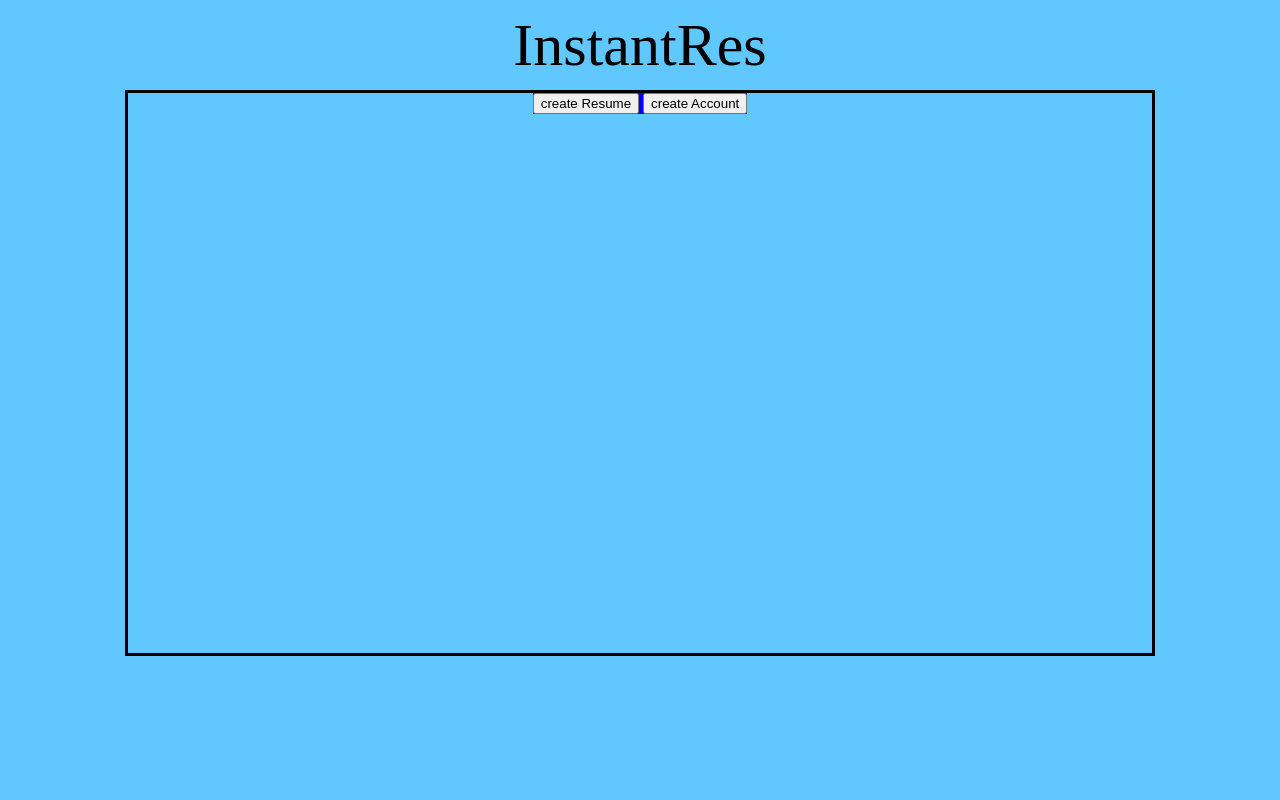
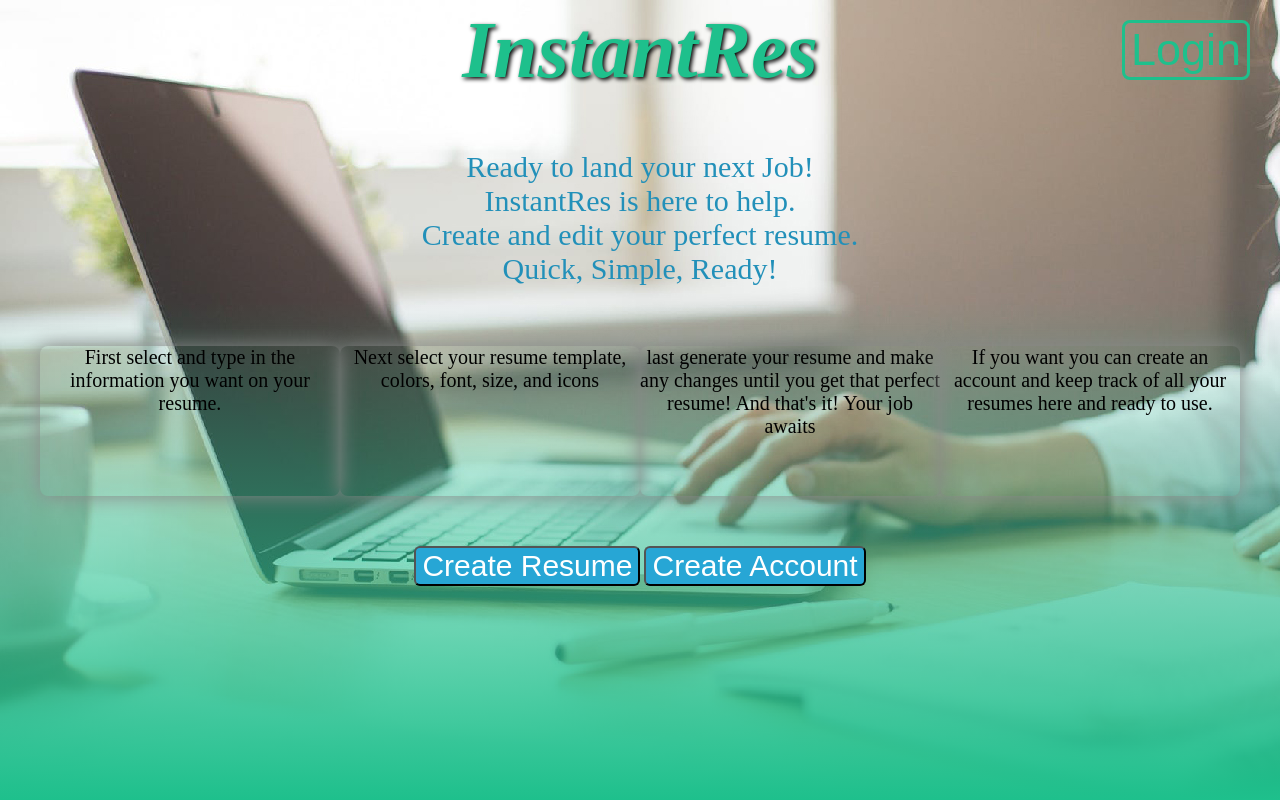
Before and after one commit to CristianLopezFlores/InstantRes, a plain HTML site: page InstantRes.html in a window 1280 px wide. Drawn offline with Linux system fonts and the light colour scheme.

Commit message:
create home and info input page

```diff
--- a/InstantRes.css
+++ b/InstantRes.css
@@ -1,32 +1,226 @@
 body{
     margin: 0;
-    background-color:#60C7FF;
+    background-color:#1EC08C;
 }
-#header, .mainMenu,#menuOptions{
+#header,#intro,#menuOptions,#header,#info,.infoSec{
     position: relative;
+    display: block;
+}
+
+#intro,#menuOptions,#info{
+    padding-top:0px;
+}
+#container{
+    margin: 0;
+    padding: 0;
+    width:100%;
+    height:100vh;
+    background-image: url("officePhone.jpg");
+}
+#gradient{
+    position: absolute;
+    width:100%;
+    height:500px;
+    bottom: 0px;
+    background: linear-gradient(
+    to top,
+    #1EC08C,
+    rgba(255, 0, 0, 0)
+    )
 }
 #header{
-
-    width:100%;
-    height:90px;
+    width: 100%;
+    height: 120px;
     display: flex;
     align-items: center;
     justify-content: center;
-    font-size: 60px;
+}
+#login{
+    position: absolute;
+    bottom: 0px;
+    color:#1EC08C;
+    border:3px;
+    border-color:#1EC08C;
+    border-style: solid;
+    border-radius: 8px;
+    background-color: none;
+    font-size:15px;
+    background-color: Transparent;
+    background-repeat:no-repeat;
+    display: block;
+}
+#title{
+    margin: 0;
+    font-size:50px;
+    color:#1EC08C;
+    font-style: italic;
+    font-weight: bold;
+    text-shadow: 2px 2px 4px #000000;
+    display: block;
+}
+#intro{
+
+    margin: 0 auto;
+    padding: 10px;
+    width:300px;
+    height:fit-content;
+    font-size:20px;
+    font-family: Chalkduster;
+    text-align: center;
+    color:#2290B9;
+}
+#info{
+
+    margin: 0 auto;
+    width:fit-content;
 
 }
-.mainMenu{
-    margin: 0 auto;
-    width: 80%;
-    height:70%;
-    border-style:solid;
-    border-color: black;
+.infoSec{
+
+    height: 150px;
+    width:300px;
+    font-family: OCR A Std;
+    font-size:20px;
+    text-align: center;
+    border-radius: 8px;
+    box-shadow: 0px 0px  20px #888888;
+
+
+
 }
+
 #menuOptions{
-    background-color: blue;
-    width:200px;
-    height: 100px;
     width:fit-content;
     height:fit-content;
     margin: 0 auto;
 }
+.options{
+    display: inline;
+    border-radius:6px;
+    background-color: #27A6D5 ;
+    color:white;
+    font-size:22px;
+
+
+}
+#container1{
+    width: 100%;
+
+}
+#banner{
+    padding:5px;
+    background-image: url('pexels-photo-733856-2.jpeg')
+}
+#infoHeader{
+
+    position: relative;
+    width: 100%;
+
+    margin: 0 auto;
+    font-size: 17px;
+    font-family: OCR A Std;
+    color:white ;
+    background-color:#27A6D5;
+    box-shadow: 0px 0px  20px black;
+}
+p{
+    text-align: center;
+    margin: 0 0 10px 0;
+    padding:8px 0;
+}
+#additionalinfo{
+    color:#27A6D5;
+    font-size: 15px;
+    font-family: OCR A Std;
+    margin: 0;
+}
+#inputSectContainer{
+    margin: auto;
+    padding: 1px 1px;
+    border-radius: 20px;
+    background-color: #D6DFDC;
+    width: 320px;
+
+}
+#inputSection{
+    width: 300px;
+    position: relative;
+    margin: 10 auto;
+    padding: 5px 0px;
+    border-style: solid;
+    border-color: #2290B9;
+    border-radius: 10px;
+
+}
+.input input[type=text]{
+    margin: 3px;
+    width: 90%;
+    font-size: 20px;
+    display: table;
+    margin: 0 auto;
+    border:1px;
+    border-style: solid;
+    border-radius: 5px;
+    border-color:#707070;
+    color:#313131;
+}
+h2{
+    display: table;
+    margin: 0 auto;
+    color: #2290B9;
+}
+h3{
+    position: relative;
+    display: inline;
+    margin: 0 0 0 20px;
+    color: #2290B9;
+}
+h5{
+    margin: 0 0;
+    display: inline;
+}
+@media only screen and (min-width: 768px){
+    #container{
+        background-image: url("pexels-photo-461077.jpeg");
+    }
+    #header{
+        height: 100px;
+    }
+    #title{
+        font-size:80px;
+    }
+    #login{
+        right: 30px;
+        bottom: initial;
+        font-size:45px;
+    }
+    .options{
+        font-size:30px;
+
+    }
+    #intro,#menuOptions,#info{
+        padding-top:50px;
+    }
+    #infoHeader{
+
+        font-size: 23px;
+    }
+    #inputSectContainer{
+        width: 600px;
+    }
+
+}
+@media only screen and (min-width: 1000px){
+    #info{
+        display:flex;
+    }
+    #container{
+        height:100vh;
+    }
+    #intro{
+        width:fit-content;
+        font-size:30px;
+    }
+
+
+}
--- a/InstantRes.html
+++ b/InstantRes.html
@@ -7,15 +7,46 @@
     <title>InstantRes</title>
 </head>
 <body>
-    <div id="header">
-        InstantRes
+    <div id="container">
+
+        <div id="gradient">
+        </div>
+        <div id="header">
+            <p id="title">InstantRes</p>
+            <button id="login">Login</button>
+        </div>
+        <div id="intro">
+            Ready to land your next Job!
+            <br>
+            InstantRes is here to help.
+            <br>
+            Create and edit your perfect resume.
+            <br>
+            Quick, Simple, Ready!
+        </div>
+        <div id="info">
+            <div class="infoSec">
+                    First select and type in the information you want on your resume.
+                </div>
+            <div class="infoSec">
+                Next select your resume template, colors, font, size, and icons
+            </div>
+            <div class="infoSec">
+                last generate your resume and make any changes until you get that perfect resume!
+                And that's it! Your job awaits
+            </div>
+            <div class="infoSec">
+                    If you want you can create an account and keep track of all your resumes here and ready to use.
+                </div>
+
+        </div>
+        <div id="menuOptions">
+            <button id="createRes" class='options'>Create Resume</button>
+            <button id="createAccount" class='options'>Create Account</button>
+        </div>
+
     </div>
-    <div class="mainMenu">
-        <div id="menuOptions">
-            <button class='options'>create Resume</button>
-            <button class='options'>create Account</button>
-        </div>
-    </div>
+
 <script src="InstantRes.js"></script>
 </body>
 </html>
--- a/InstantRes.js
+++ b/InstantRes.js
@@ -1 +1,6 @@
 console.log('this work');
+
+
+document.getElementById('createRes').onclick=function(){
+    location.href="resumeInfo.html"
+}
```
Also changed, not shown: resumeInfo.html (added, +69 -0 lines), office.jpeg (added), office1.jpeg (added), officeFull.jpg (added), officePhone.jpg (added), pexels-photo-461077.jpeg (added), pexels-photo-733856-2.jpeg (added), pexels-photo-733856.jpeg (added), 2 other files.
